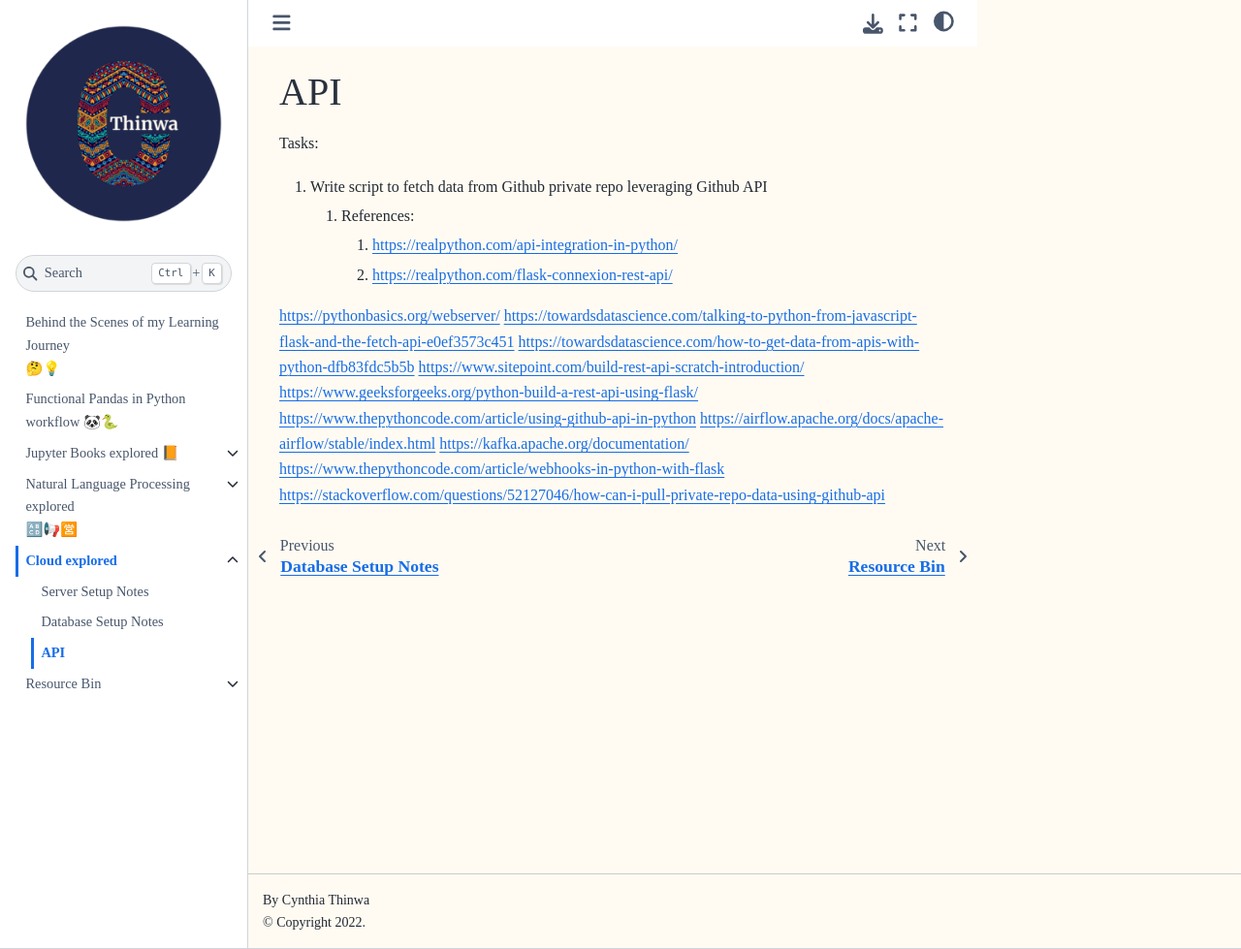
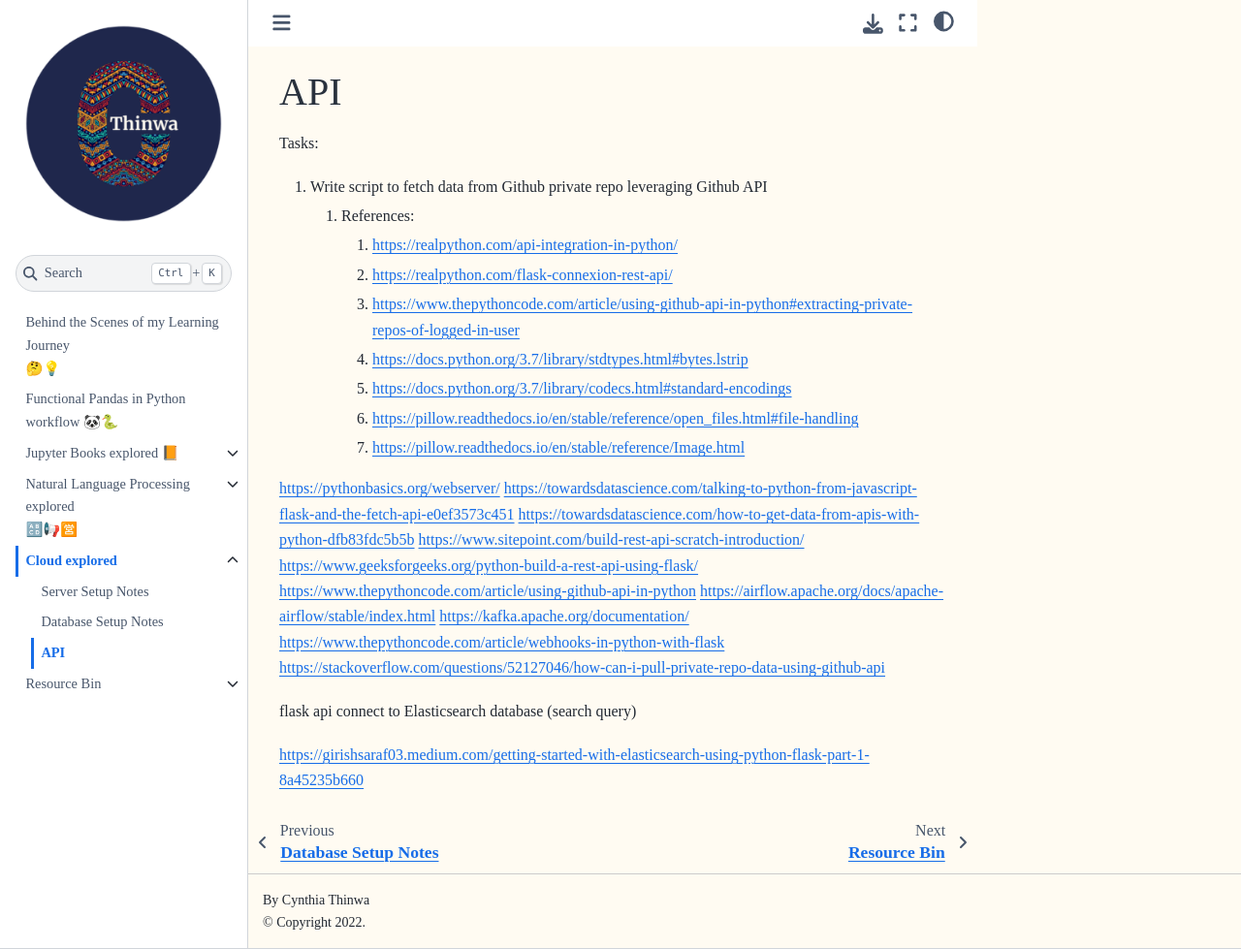
Before and after one commit to CeeThinwa/BTS-Continuous-Learning, a Jupyter Book: the page built from book/6/api_setup.md, in a window 1280 px wide and 979 px high. Shown: the whole window at 97% size. Built offline with Jupyter Book 1.0.4 settings and Sphinx 7.4.7 and the Sphinx Book theme 1.1.4, drawn with Linux system fonts in a browser that asks for light colours.

Commit message:
Update api_setup.md

```diff
--- a/book/6/api_setup.md
+++ b/book/6/api_setup.md
@@ -1,4 +1,5 @@
 (api-setup)=
+
 # API
 
 Tasks:
@@ -6,6 +7,11 @@ Tasks:
    1. References:
       1. https://realpython.com/api-integration-in-python/
       2. https://realpython.com/flask-connexion-rest-api/
+      3. https://www.thepythoncode.com/article/using-github-api-in-python#extracting-private-repos-of-logged-in-user
+      4. https://docs.python.org/3.7/library/stdtypes.html#bytes.lstrip
+      5. https://docs.python.org/3.7/library/codecs.html#standard-encodings
+      6. https://pillow.readthedocs.io/en/stable/reference/open_files.html#file-handling
+      7. https://pillow.readthedocs.io/en/stable/reference/Image.html
 
 
 
@@ -21,3 +27,7 @@ https://airflow.apache.org/docs/apache-airflow/stable/index.html
 https://kafka.apache.org/documentation/
 https://www.thepythoncode.com/article/webhooks-in-python-with-flask
 https://stackoverflow.com/questions/52127046/how-can-i-pull-private-repo-data-using-github-api
+
+flask api connect to Elasticsearch database (search query)
+
+https://girishsaraf03.medium.com/getting-started-with-elasticsearch-using-python-flask-part-1-8a45235b660
```
